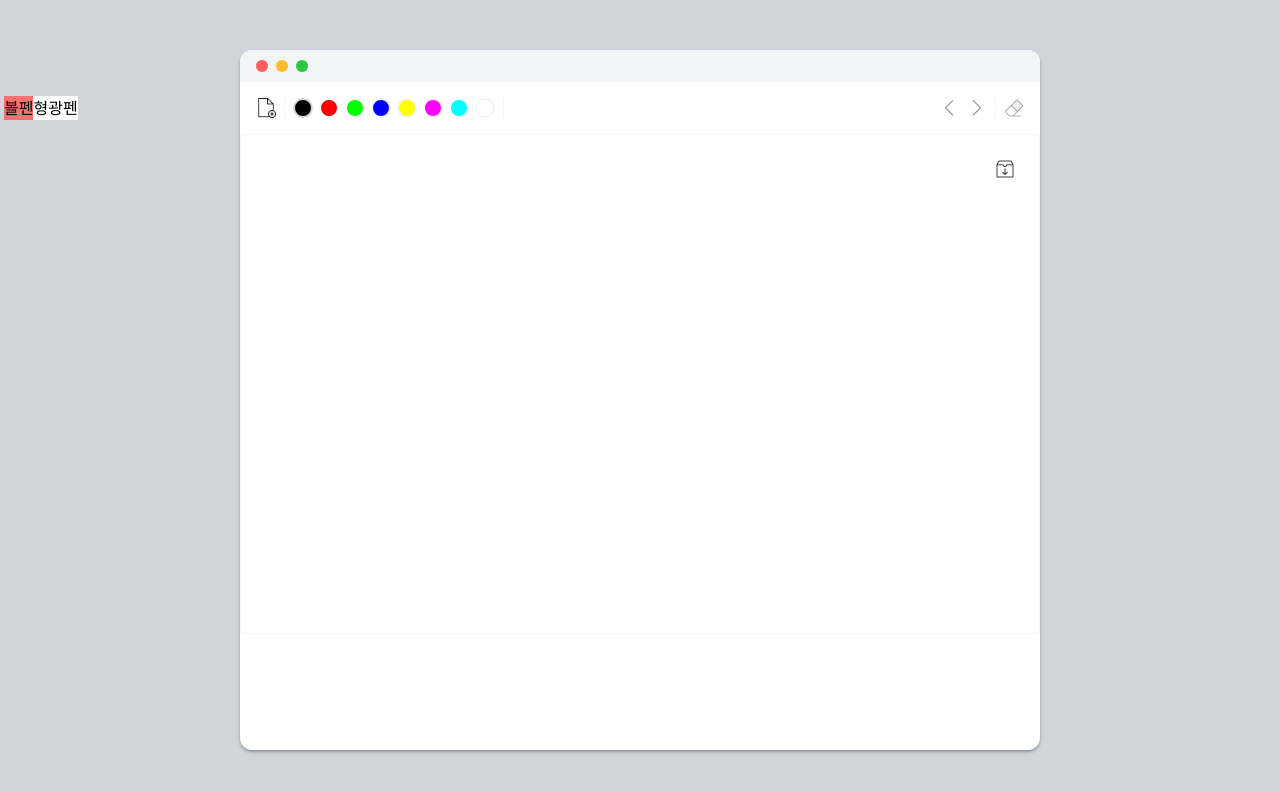
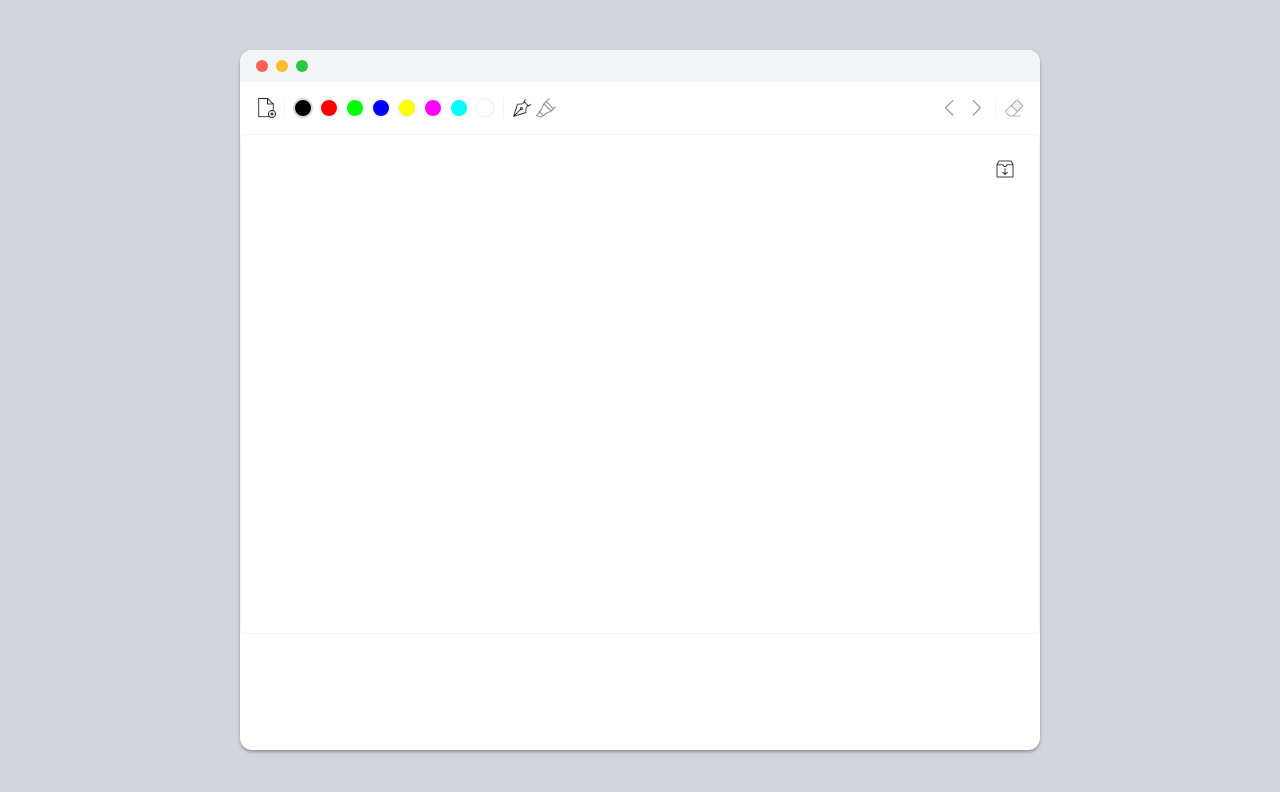
Before and after one commit to wwowww/handwritten-note, a React (Vite) app: page / in a window 1280 px wide. Shown: the top 792 px of the page. Built offline with nearby package versions, Linux system fonts and the light colour scheme.

Commit message:
refactor. PenSelector 컴포넌트를 map 함수로 리팩토링하여 동적 렌더링 구현

```diff
--- a/src/components/PenSelector.tsx
+++ b/src/components/PenSelector.tsx
@@ -1,6 +1,11 @@
 import { useState } from 'react';
 import { useDrawingStore } from '@/stores/useDrawingStore';
 import { PenType, penSettings } from '@/utils/penTypes';
+
+const penTypeImageMap: Record<PenType, string> = {
+  [PenType.BALLPOINT]: '/src/assets/ball-point.png',
+  [PenType.HIGHLIGHTER]: '/src/assets/marker-pen.png',
+};
 
 const PenSelector = () => {
   const { setPen } = useDrawingStore();
@@ -12,19 +17,19 @@ const PenSelector = () => {
   };
 
   return (
-    <div className="fixed top-15 left-1 z-30">
-      <button
-        className={`${selectedPen === PenType.BALLPOINT ? 'bg-red-400' : 'bg-white'}`}
-        onClick={() => handlePenChange(PenType.BALLPOINT)}
-      >
-        볼펜
-      </button>
-      <button
-        className={`${selectedPen === PenType.HIGHLIGHTER ? 'bg-red-400' : 'bg-white'}`}
-        onClick={() => handlePenChange(PenType.HIGHLIGHTER)}
-      >
-        형광펜
-      </button>
+    <div className='flex gap-1 p-2'>
+      {Object.values(PenType).map((penType) => (
+        <button
+          key={penType}
+          onClick={() => handlePenChange(penType)}
+        >
+          <img
+            src={penTypeImageMap[penType]}
+            alt={penType}
+            className={`${selectedPen === penType ? '' : 'opacity-60'} w-5 h-5 relative`}
+          />
+        </button>
+      ))}
     </div>
   );
 };
```
